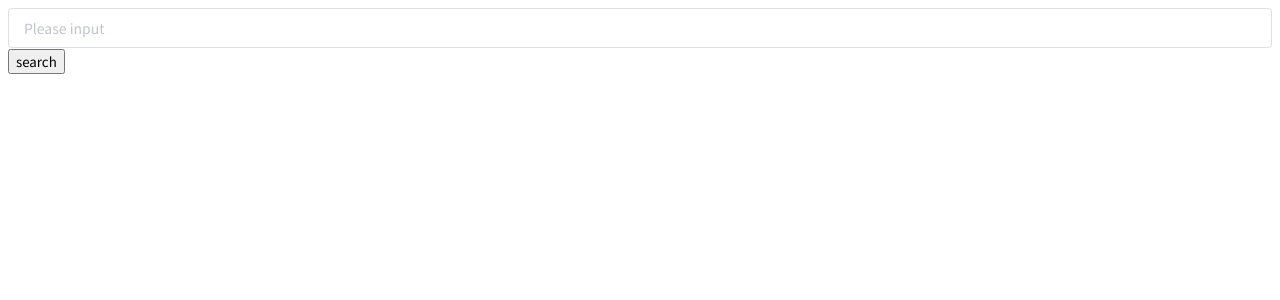
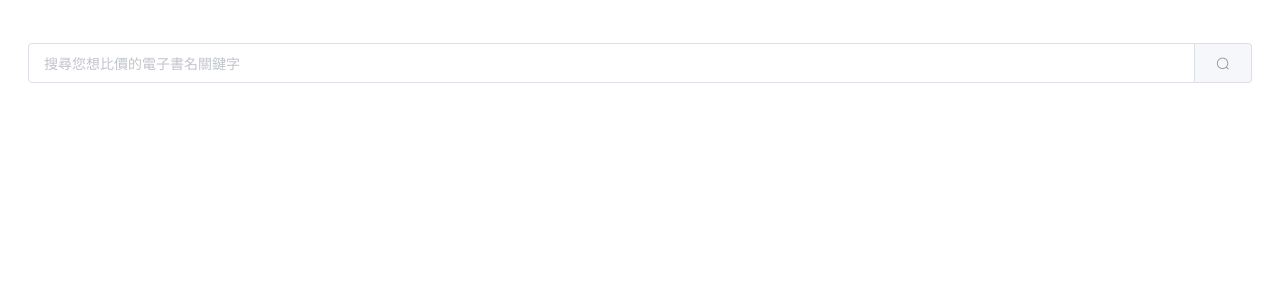
Before and after one commit to focaaby/ebook-search, a Vue app: page / in a window 1280 px wide. Shown: the top 300 px of the page. Built offline with nearby package versions, Linux system fonts and the light colour scheme.

Commit message:
Changed search button to element component

```diff
--- a/src/App.vue
+++ b/src/App.vue
@@ -19,8 +19,7 @@ export default {
 @import url(https://fonts.googleapis.com/earlyaccess/notosanstc.css);
 
 * {
-    font-family: 'Noto Sans TC', "Microsoft JhengHei", -apple-system, BlinkMacSystemFont,
-"Segoe UI", Roboto, Oxygen, Ubuntu, Cantarell, "Open Sans", "Helvetica Neue";
+  font-family: 'Noto Sans TC', "Microsoft JhengHei", -apple-system, BlinkMacSystemFont, "Segoe UI", Roboto, Oxygen, Ubuntu, Cantarell, "Open Sans", "Helvetica Neue";
 }
 
 </style>
--- a/src/components/EbookTable.vue
+++ b/src/components/EbookTable.vue
@@ -1,9 +1,14 @@
 <template>
-  <div class="hello">
-    <el-input placeholder="Please input" v-model="input" v-on:keyup.enter="submitSearch"></el-input>
-    <button v-on:click="submitSearch">search</button>
+  <el-main>
+
+    <div style="margin-top: 15px;">
+      <el-input placeholder="搜尋您想比價的電子書名關鍵字" v-model="input" v-on:keyup.enter="submitSearch" class="input-with-select">
+        <el-button v-on:click="submitSearch" slot="append" icon="el-icon-search"></el-button>
+      </el-input>
+    </div
+    >
     <div>
-      <div v-for="book in booksCompany" class="box-wrapper">
+      <div v-for="book in booksCompany" class="box-wrapper books">
 
         <div class="box img flex-1">
           <img :src="book.thumbnail" :alt="book.title" class="image">
@@ -24,7 +29,7 @@
     </div>
 
     <div>
-      <div v-for="book in readmoo" class="box-wrapper">
+      <div v-for="book in readmoo" class="box-wrapper books">
 
         <div class="box img flex-1">
           <img :src="book.thumbnail" :alt="book.title" class="image">
@@ -45,7 +50,7 @@
     </div>
 
     <div>
-      <div v-for="book in kobo" class="box-wrapper">
+      <div v-for="book in kobo" class="box-wrapper books">
 
         <div class="box img flex-1">
           <img :src="book.thumbnail" :alt="book.title" class="image">
@@ -66,7 +71,7 @@
     </div>
 
     <div>
-      <div v-for="book in taaze" class="box-wrapper">
+      <div v-for="book in taaze" class="box-wrapper books">
 
         <div class="box img flex-1">
           <img :src="book.thumbnail" :alt="book.title" class="image">
@@ -87,7 +92,7 @@
     </div>
 
     <div>
-      <div v-for="book in bookWalker" class="box-wrapper">
+      <div v-for="book in bookWalker" class="box-wrapper books">
 
         <div class="box img flex-1">
           <img :src="book.thumbnail" :alt="book.title" class="image">
@@ -108,7 +113,7 @@
     </div>
 
     <div>
-      <div v-for="book in playStore" class="box-wrapper">
+      <div v-for="book in playStore" class="box-wrapper books">
 
         <div class="box img flex-1">
           <img :src="book.thumbnail" :alt="book.title" class="image">
@@ -129,7 +134,7 @@
     </div>
 
     <div>
-      <div v-for="book in pubu" class="box-wrapper">
+      <div v-for="book in pubu" class="box-wrapper books">
 
         <div class="box img flex-1">
           <img :src="book.thumbnail" :alt="book.title" class="image">
@@ -149,7 +154,7 @@
       </div>
     </div>
 
-  </div>
+  </el-main>
 </template>
 
 <script>
@@ -213,7 +218,10 @@ p {
 .box-wrapper {
   display: flex;
   padding: 16px;
-  border-bottom: 1px solid #d2d2d2;
+
+  &.books {
+    border-bottom: 1px solid #d2d2d2;
+  }
 
   .box {
     padding: 12px;
@@ -226,6 +234,10 @@ p {
       padding: 0.5rem 1rem;
     }
   }
+}
+
+.search-btn {
+  margin: 0 12px;
 }
 
 
@@ -241,4 +253,9 @@ p {
   flex: 3;
 }
 
+.flex-8 {
+  flex: 8;
+}
+
+
 </style>
--- a/src/main.js
+++ b/src/main.js
@@ -3,13 +3,16 @@
 import Vue from 'vue'
 import axios from 'axios'
 import VueAxios from 'vue-axios'
-import { Tag, Input } from 'element-ui'
+import { Main, Tag, Input, Button, Icon } from 'element-ui'
 import App from './App'
 
 Vue.config.productionTip = false
 
+Vue.component(Main.name, Main)
 Vue.component(Tag.name, Tag)
 Vue.component(Input.name, Input)
+Vue.component(Button.name, Button)
+Vue.component(Icon.name, Icon)
 Vue.use(VueAxios, axios)
 
 /* eslint-disable no-new */
```
